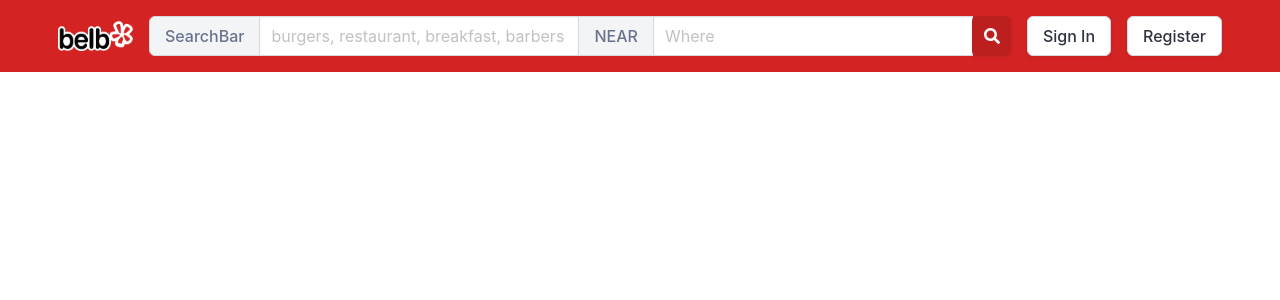
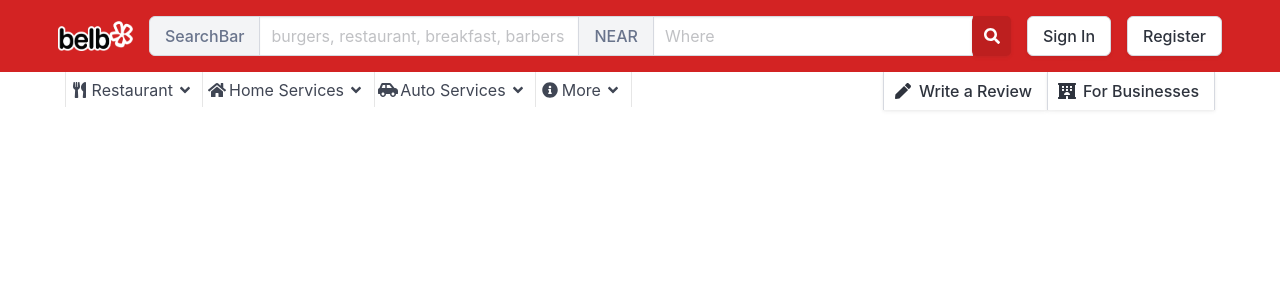
Before and after one commit to Hoang-ca/yelp-frontend, a React (Create React App) app: page /search in a window 1280 px wide. Shown: the top 300 px of the page. Built offline with nearby package versions, Linux system fonts and the light colour scheme.

Commit message:
add subnav

```diff
--- /dev/null
+++ b/src/NavBar/SubNav/SubNav.js
@@ -0,0 +1,30 @@
+import React from "react";
+import { SubNavItem } from "./SubNavItem/SubNavItem";
+import styles from "./SubNav.module.css"
+export function SubNav(){
+    return(
+        <div className={styles.container}>
+            <div className={styles['sub-nav']}>
+                <div>
+                    <SubNavItem label = 'Restaurant' icon = 'fa-utensils'/>
+                    <SubNavItem label = 'Home Services' icon = 'fa-home'/>
+                    <SubNavItem label = 'Auto Services' icon = 'fa-car-side'/>
+                    <SubNavItem label = 'More' icon = 'fa-info-circle' showRightBorder/>
+                </div>
+                <div>
+                    <button className={`button ${styles['subnav-button']} ${styles['omit-right-border']}`}>
+                        <span className="icon"><i className="fas fa-pen"/></span>
+                        <span>Write a Review</span>
+                    </button>
+                    <button className={`button ${styles['subnav-button']}`}>
+                        <span className="icon"><i className="fas fa-hotel"/></span>
+                        <span>For Businesses</span>
+                    </button>
+                </div>
+
+
+            </div>
+        </div>
+
+    )
+}
--- /dev/null
+++ b/src/NavBar/SubNav/SubNav.module.css
@@ -0,0 +1,19 @@
+.sub-nav{
+    display: flex;
+    justify-content: space-between;
+    max-width: 1150px;
+    width: 100%;
+}
+.container{
+    display: flex;
+    justify-content: center;
+}
+:global(.button).subnav-button{
+    border-radius: 0;
+    border-bottom: 0;
+    border-top: 0;
+}
+
+:global(.button).omit-right-border {
+    border-right: none;
+}
--- /dev/null
+++ b/src/NavBar/SubNav/SubNavItem/SubNavItem.js
@@ -0,0 +1,29 @@
+import React from "react";
+import styles from './SubNavItem.module.css';
+export function SubNavItem(props) {
+    const borderClass = props.showRightBorder ? styles['right-border'] : '';
+    return(
+        <div className="dropdown is-hoverable">
+            <div className="dropdown-trigger">
+                <div className={`${styles['sub-nav-item']} ${borderClass}`} aria-haspopup="true" aria-controls="dropdown-menu4">
+                    <span className="icon is-small"><i className={`fas ${props.icon}`}></i></span>
+                    <span>{props.label}</span>
+                    <span className="icon is-small">
+                        <i className="fas fa-angle-down" aria-hidden="true"></i>
+                    </span>
+                </div>
+            </div>
+            <div className="dropdown-menu" id="dropdown-menu4" role="menu">
+                <div className="dropdown-content">
+                <div className="dropdown-item">
+                    <p>
+                    You can insert <strong>any type of content</strong> within the
+                    dropdown menu.
+                    </p>
+                </div>
+                </div>
+            </div>
+        </div>
+    );
+
+}
--- /dev/null
+++ b/src/NavBar/SubNav/SubNavItem/SubNavItem.module.css
@@ -0,0 +1,15 @@
+
+.sub-nav-item {
+    padding: .35rem;
+    display: flex;
+    align-items: center;
+    border-left: 1px solid rgb(230,230,230);
+}
+
+.sub-nav-item > * {
+    margin-right: 4px;
+}
+
+.right-border{
+    border-right: 1px solid rgb(230,230,230);
+}
--- a/src/Search/Search.js
+++ b/src/Search/Search.js
@@ -1,10 +1,12 @@
 import React from "react";
 import { NavBar } from "../NavBar/NavBar";
+import { SubNav } from "../NavBar/SubNav/SubNav";
 
 export function Search(){
     return(
         <div>
             <NavBar />
+            <SubNav />
         </div>
     );
 }
```
